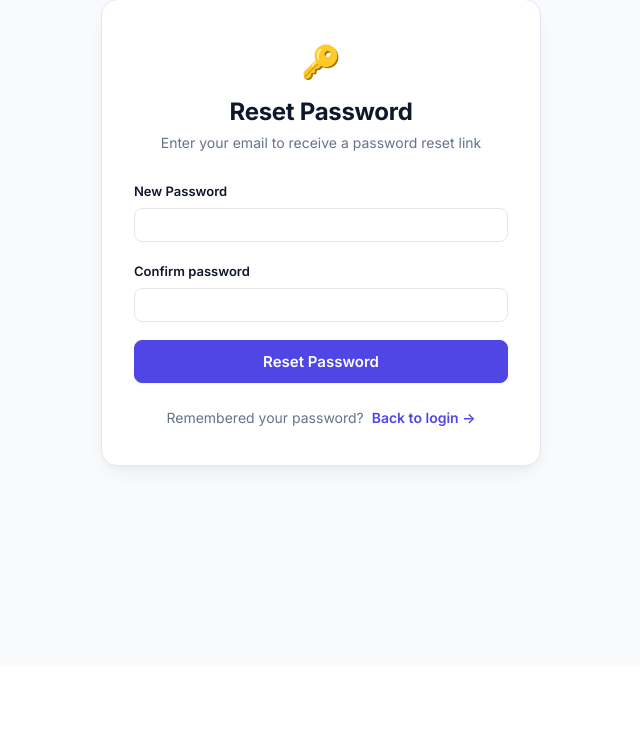
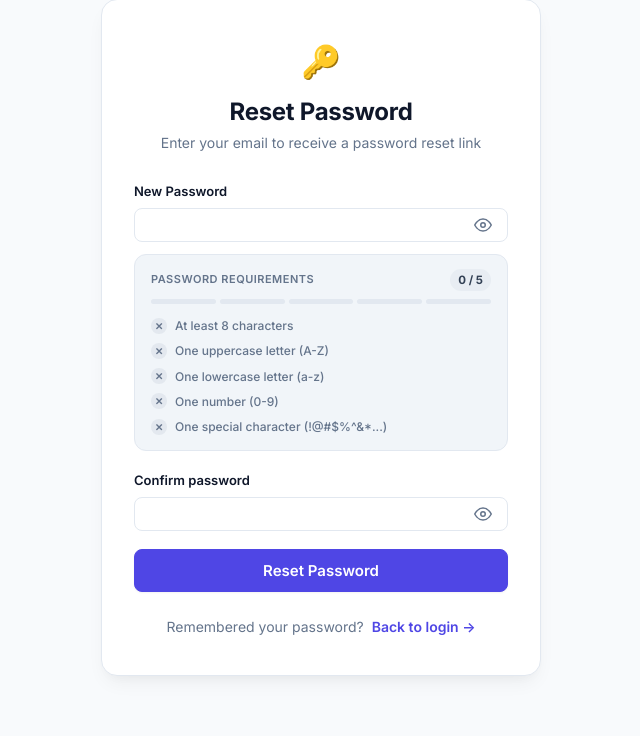
Before and after one commit to Deepadharshan-S/Blogg---A-Flask-based-blog-application, a Flask app: page /auth/reset/1 in a window 1280 px wide. Shown: the part 134-870 px from the top of the page, without its empty margins (319-959 px from the left). Before the commit the page ends 608 px from the top, so only its background shows below. Run offline with Flask 3, Linux system fonts and the light colour scheme; parts of the project's set-up code (start-up, migrations or seed data) failed here and were passed over; some libraries are stand-ins or nearby versions.

Commit message:
feat(auth): dynamic password validator with real-time requirement checklist
Add dynamic client-side password validation showing missing criteria (minimum length, uppercase, lowercase, numbers, special characters) in real-time as the user types, along with password confirmation match checking and a visibility toggle. Include on register, change password, and reset password pages.

```diff
--- a/app/static/css/style.css
+++ b/app/static/css/style.css
@@ -1141,3 +1141,201 @@
   color: var(--primary-hover);
   text-decoration: underline;
 }
+
+/* ==========================================================================
+   Dynamic Password Requirements Checklist & Strength Indicator
+   ========================================================================== */
+
+.password-input-wrapper {
+  position: relative;
+  width: 100%;
+}
+
+.password-input-wrapper .form-control {
+  padding-right: 42px;
+}
+
+.password-toggle-btn {
+  position: absolute;
+  right: 12px;
+  top: 50%;
+  transform: translateY(-50%);
+  background: transparent;
+  border: none;
+  padding: 4px;
+  cursor: pointer;
+  color: var(--text-muted);
+  display: flex;
+  align-items: center;
+  justify-content: center;
+  border-radius: 4px;
+  transition: color 0.15s ease, background-color 0.15s ease;
+  z-index: 2;
+}
+
+.password-toggle-btn:hover {
+  color: var(--text-main);
+  background-color: rgba(148, 163, 184, 0.1);
+}
+
+.password-toggle-btn:focus {
+  outline: none;
+  color: var(--primary);
+}
+
+.password-requirements-card {
+  margin-top: -6px;
+  margin-bottom: 18px;
+  background-color: var(--bg-subtle);
+  border: 1px solid var(--border-color);
+  border-radius: 12px;
+  padding: 14px 16px;
+  font-size: 13px;
+  animation: fadeInDown 0.2s ease-out;
+  transition: all 0.2s ease;
+}
+
+@keyframes fadeInDown {
+  from {
+    opacity: 0;
+    transform: translateY(-4px);
+  }
+  to {
+    opacity: 1;
+    transform: translateY(0);
+  }
+}
+
+.password-strength-header {
+  display: flex;
+  justify-content: space-between;
+  align-items: center;
+  margin-bottom: 8px;
+  font-size: 12px;
+}
+
+.password-strength-title {
+  font-weight: 600;
+  color: var(--text-muted);
+  text-transform: uppercase;
+  letter-spacing: 0.5px;
+  font-size: 11px;
+}
+
+.password-strength-badge {
+  font-weight: 700;
+  font-size: 11.5px;
+  padding: 2px 8px;
+  border-radius: 12px;
+  background-color: rgba(148, 163, 184, 0.1);
+  transition: color 0.2s ease, background-color 0.2s ease;
+}
+
+.password-strength-meter {
+  display: flex;
+  gap: 4px;
+  height: 5px;
+  margin-bottom: 12px;
+}
+
+.password-strength-bar {
+  flex: 1;
+  height: 100%;
+  background-color: var(--border-color);
+  border-radius: 3px;
+  transition: background-color 0.25s cubic-bezier(0.4, 0, 0.2, 1);
+}
+
+.password-strength-bar.active-weak {
+  background-color: #ef4444;
+}
+
+.password-strength-bar.active-fair {
+  background-color: #f97316;
+}
+
+.password-strength-bar.active-good {
+  background-color: #eab308;
+}
+
+.password-strength-bar.active-strong {
+  background-color: #3b82f6;
+}
+
+.password-strength-bar.active-very-strong {
+  background-color: #22c55e;
+}
+
+.requirements-list {
+  list-style: none;
+  padding: 0;
+  margin: 0;
+  display: flex;
+  flex-direction: column;
+  gap: 6px;
+}
+
+.req-item {
+  display: flex;
+  align-items: center;
+  gap: 8px;
+  font-size: 12px;
+  font-weight: 500;
+  color: var(--text-muted);
+  transition: color 0.2s ease, transform 0.15s ease;
+}
+
+.req-icon {
+  width: 16px;
+  height: 16px;
+  border-radius: 50%;
+  display: inline-flex;
+  align-items: center;
+  justify-content: center;
+  font-size: 10px;
+  font-weight: 700;
+  background-color: rgba(148, 163, 184, 0.15);
+  color: var(--text-muted);
+  transition: all 0.2s ease;
+  flex-shrink: 0;
+}
+
+.req-item.met {
+  color: var(--text-main);
+}
+
+.req-item.met .req-icon {
+  background-color: rgba(34, 197, 94, 0.2);
+  color: #22c55e;
+  transform: scale(1.05);
+}
+
+.req-item.unmet.touched {
+  color: var(--text-muted);
+}
+
+.req-item.unmet.touched .req-icon {
+  background-color: rgba(239, 68, 68, 0.15);
+  color: #ef4444;
+}
+
+/* Match hint below confirm password */
+.password-match-hint {
+  display: none;
+  align-items: center;
+  gap: 6px;
+  margin-top: 6px;
+  font-size: 12px;
+  font-weight: 600;
+  animation: fadeInDown 0.15s ease-out;
+}
+
+.password-match-hint.matched {
+  display: flex;
+  color: #22c55e;
+}
+
+.password-match-hint.mismatched {
+  display: flex;
+  color: #ef4444;
+}
--- /dev/null
+++ b/app/static/js/password-validator.js
@@ -0,0 +1,241 @@
+/**
+ * Blogg - Real-time Password Requirements & Strength Validator
+ * Dynamically validates password complexity requirements on input.
+ */
+document.addEventListener('DOMContentLoaded', function () {
+  const passwordInput = document.getElementById('password');
+  if (!passwordInput) return;
+
+  const confirmPasswordInput = document.getElementById('password2');
+
+  // Create Requirements Card DOM
+  const requirementsCard = document.createElement('div');
+  requirementsCard.className = 'password-requirements-card';
+  requirementsCard.id = 'password-requirements-panel';
+  requirementsCard.setAttribute('aria-live', 'polite');
+
+  requirementsCard.innerHTML = `
+    <div class="password-strength-header">
+      <span class="password-strength-title">Password requirements</span>
+      <span class="password-strength-badge" id="password-strength-badge">0 / 5</span>
+    </div>
+    <div class="password-strength-meter" aria-hidden="true">
+      <div class="password-strength-bar" id="str-bar-1"></div>
+      <div class="password-strength-bar" id="str-bar-2"></div>
+      <div class="password-strength-bar" id="str-bar-3"></div>
+      <div class="password-strength-bar" id="str-bar-4"></div>
+      <div class="password-strength-bar" id="str-bar-5"></div>
+    </div>
+    <ul class="requirements-list">
+      <li id="req-length" class="req-item unmet">
+        <span class="req-icon" aria-hidden="true">✕</span>
+        <span class="req-text">At least 8 characters</span>
+      </li>
+      <li id="req-uppercase" class="req-item unmet">
+        <span class="req-icon" aria-hidden="true">✕</span>
+        <span class="req-text">One uppercase letter (A-Z)</span>
+      </li>
+      <li id="req-lowercase" class="req-item unmet">
+        <span class="req-icon" aria-hidden="true">✕</span>
+        <span class="req-text">One lowercase letter (a-z)</span>
+      </li>
+      <li id="req-number" class="req-item unmet">
+        <span class="req-icon" aria-hidden="true">✕</span>
+        <span class="req-text">One number (0-9)</span>
+      </li>
+      <li id="req-special" class="req-item unmet">
+        <span class="req-icon" aria-hidden="true">✕</span>
+        <span class="req-text">One special character (!@#$%^&*...)</span>
+      </li>
+    </ul>
+  `;
+
+  // Insert after the password field's form-group or the password input
+  const passwordGroup = passwordInput.closest('.form-group') || passwordInput.parentElement;
+  if (passwordGroup && passwordGroup.parentNode) {
+    passwordGroup.parentNode.insertBefore(requirementsCard, passwordGroup.nextSibling);
+  } else {
+    passwordInput.insertAdjacentElement('afterend', requirementsCard);
+  }
+
+  // Create Confirm Password match hint if password2 exists
+  let matchHint = null;
+  if (confirmPasswordInput) {
+    matchHint = document.createElement('div');
+    matchHint.className = 'password-match-hint';
+    matchHint.id = 'password-match-hint';
+    matchHint.innerHTML = `
+      <span class="match-icon" aria-hidden="true">✕</span>
+      <span class="match-text">Passwords must match</span>
+    `;
+    const confirmGroup = confirmPasswordInput.closest('.form-group') || confirmPasswordInput.parentElement;
+    if (confirmGroup) {
+      confirmGroup.appendChild(matchHint);
+    } else {
+      confirmPasswordInput.insertAdjacentElement('afterend', matchHint);
+    }
+  }
+
+  // Add Show/Hide Toggle button to password fields
+  function setupToggleVisibility(input) {
+    if (!input || input.dataset.hasToggle) return;
+    input.dataset.hasToggle = 'true';
+
+    const wrapper = document.createElement('div');
+    wrapper.className = 'password-input-wrapper';
+    input.parentNode.insertBefore(wrapper, input);
+    wrapper.appendChild(input);
+
+    const toggleBtn = document.createElement('button');
+    toggleBtn.type = 'button';
+    toggleBtn.className = 'password-toggle-btn';
+    toggleBtn.setAttribute('aria-label', 'Toggle password visibility');
+    toggleBtn.setAttribute('tabindex', '-1');
+    toggleBtn.innerHTML = `
+      <svg class="eye-open" width="18" height="18" viewBox="0 0 24 24" fill="none" stroke="currentColor" stroke-width="2" stroke-linecap="round" stroke-linejoin="round">
+        <path d="M1 12s4-8 11-8 11 8 11 8-4 8-11 8-11-8-11-8z"></path>
+        <circle cx="12" cy="12" r="3"></circle>
+      </svg>
+      <svg class="eye-closed" width="18" height="18" viewBox="0 0 24 24" fill="none" stroke="currentColor" stroke-width="2" stroke-linecap="round" stroke-linejoin="round" style="display:none;">
+        <path d="M17.94 17.94A10.07 10.07 0 0 1 12 20c-7 0-11-8-11-8a18.45 18.45 0 0 1 5.06-5.94M9.9 4.24A9.12 9.12 0 0 1 12 4c7 0 11 8 11 8a18.5 18.5 0 0 1-2.16 3.19m-6.72-1.07a3 3 0 1 1-4.24-4.24"></path>
+        <line x1="1" y1="1" x2="23" y2="23"></line>
+      </svg>
+    `;
+
+    toggleBtn.addEventListener('click', function () {
+      const isPassword = input.type === 'password';
+      input.type = isPassword ? 'text' : 'password';
+      const eyeOpen = toggleBtn.querySelector('.eye-open');
+      const eyeClosed = toggleBtn.querySelector('.eye-closed');
+      if (eyeOpen && eyeClosed) {
+        eyeOpen.style.display = isPassword ? 'none' : 'inline-block';
+        eyeClosed.style.display = isPassword ? 'inline-block' : 'none';
+      }
+    });
+
+    wrapper.appendChild(toggleBtn);
+  }
+
+  setupToggleVisibility(passwordInput);
+  if (confirmPasswordInput) {
+    setupToggleVisibility(confirmPasswordInput);
+  }
+
+  // Requirement elements
+  const reqLength = document.getElementById('req-length');
+  const reqUpper = document.getElementById('req-uppercase');
+  const reqLower = document.getElementById('req-lowercase');
+  const reqNumber = document.getElementById('req-number');
+  const reqSpecial = document.getElementById('req-special');
+  const strengthBadge = document.getElementById('password-strength-badge');
+  const bars = [
+    document.getElementById('str-bar-1'),
+    document.getElementById('str-bar-2'),
+    document.getElementById('str-bar-3'),
+    document.getElementById('str-bar-4'),
+    document.getElementById('str-bar-5')
+  ];
+
+  function updateRequirement(el, isMet, isTouched) {
+    if (!el) return;
+    const icon = el.querySelector('.req-icon');
+    if (isMet) {
+      el.classList.remove('unmet', 'touched');
+      el.classList.add('met');
+      if (icon) icon.textContent = '✓';
+    } else {
+      el.classList.remove('met');
+      el.classList.add('unmet');
+      if (isTouched) {
+        el.classList.add('touched');
+      } else {
+        el.classList.remove('touched');
+      }
+      if (icon) icon.textContent = '✕';
+    }
+  }
+
+  function evaluatePassword() {
+    const val = passwordInput.value || '';
+    const isTouched = val.length > 0;
+
+    const hasLength = val.length >= 8;
+    const hasUpper = /[A-Z]/.test(val);
+    const hasLower = /[a-z]/.test(val);
+    const hasNumber = /\d/.test(val);
+    const hasSpecial = /[!@#$%^&*(),.?":{}|<>]/.test(val);
+
+    updateRequirement(reqLength, hasLength, isTouched);
+    updateRequirement(reqUpper, hasUpper, isTouched);
+    updateRequirement(reqLower, hasLower, isTouched);
+    updateRequirement(reqNumber, hasNumber, isTouched);
+    updateRequirement(reqSpecial, hasSpecial, isTouched);
+
+    const score = [hasLength, hasUpper, hasLower, hasNumber, hasSpecial].filter(Boolean).length;
+
+    // Strength levels configuration
+    const levels = [
+      { text: 'Too weak', class: 'active-weak', color: '#ef4444' },
+      { text: 'Weak', class: 'active-weak', color: '#ef4444' },
+      { text: 'Fair', class: 'active-fair', color: '#f97316' },
+      { text: 'Good', class: 'active-good', color: '#eab308' },
+      { text: 'Strong', class: 'active-strong', color: '#3b82f6' },
+      { text: 'Very strong', class: 'active-very-strong', color: '#22c55e' }
+    ];
+
+    const currentLevel = isTouched ? levels[score] : { text: '0 / 5', class: '', color: 'var(--text-muted)' };
+    if (strengthBadge) {
+      strengthBadge.textContent = isTouched ? `${currentLevel.text} (${score}/5)` : '0 / 5';
+      strengthBadge.style.color = isTouched ? currentLevel.color : 'var(--text-muted)';
+    }
+
+    bars.forEach((bar, index) => {
+      if (!bar) return;
+      bar.className = 'password-strength-bar';
+      if (isTouched && index < score) {
+        bar.classList.add(currentLevel.class);
+      }
+    });
+
+    evaluateMatch();
+  }
+
+  function evaluateMatch() {
+    if (!confirmPasswordInput || !matchHint) return;
+    const pwd = passwordInput.value || '';
+    const pwd2 = confirmPasswordInput.value || '';
+
+    if (!pwd2) {
+      matchHint.className = 'password-match-hint';
+      return;
+    }
+
+    const icon = matchHint.querySelector('.match-icon');
+    const text = matchHint.querySelector('.match-text');
+
+    if (pwd === pwd2 && pwd.length > 0) {
+      matchHint.className = 'password-match-hint matched';
+      if (icon) icon.textContent = '✓';
+      if (text) text.textContent = 'Passwords match';
+    } else {
+      matchHint.className = 'password-match-hint mismatched';
+      if (icon) icon.textContent = '✕';
+      if (text) text.textContent = 'Passwords do not match';
+    }
+  }
+
+  // Event Listeners
+  passwordInput.addEventListener('input', evaluatePassword);
+  passwordInput.addEventListener('focus', function () {
+    requirementsCard.classList.add('focused');
+  });
+
+  if (confirmPasswordInput) {
+    confirmPasswordInput.addEventListener('input', evaluateMatch);
+  }
+
+  // Initial evaluation in case of autofill
+  if (passwordInput.value) {
+    evaluatePassword();
+  }
+});
--- a/app/templates/auth/change_password.html
+++ b/app/templates/auth/change_password.html
@@ -15,3 +15,8 @@
     </div>
 </div>
 {% endblock %}
+
+{% block scripts %}
+{{ super() }}
+<script src="{{ url_for('static', filename='js/password-validator.js') }}"></script>
+{% endblock %}
--- a/app/templates/auth/register.html
+++ b/app/templates/auth/register.html
@@ -28,3 +28,8 @@
   </div>
 </div>
 {% endblock %}
+
+{% block scripts %}
+{{ super() }}
+<script src="{{ url_for('static', filename='js/password-validator.js') }}"></script>
+{% endblock %}
--- a/app/templates/auth/reset_password.html
+++ b/app/templates/auth/reset_password.html
@@ -25,3 +25,8 @@
   </div>
 </div>
 {% endblock %}
+
+{% block scripts %}
+{{ super() }}
+<script src="{{ url_for('static', filename='js/password-validator.js') }}"></script>
+{% endblock %}
```
